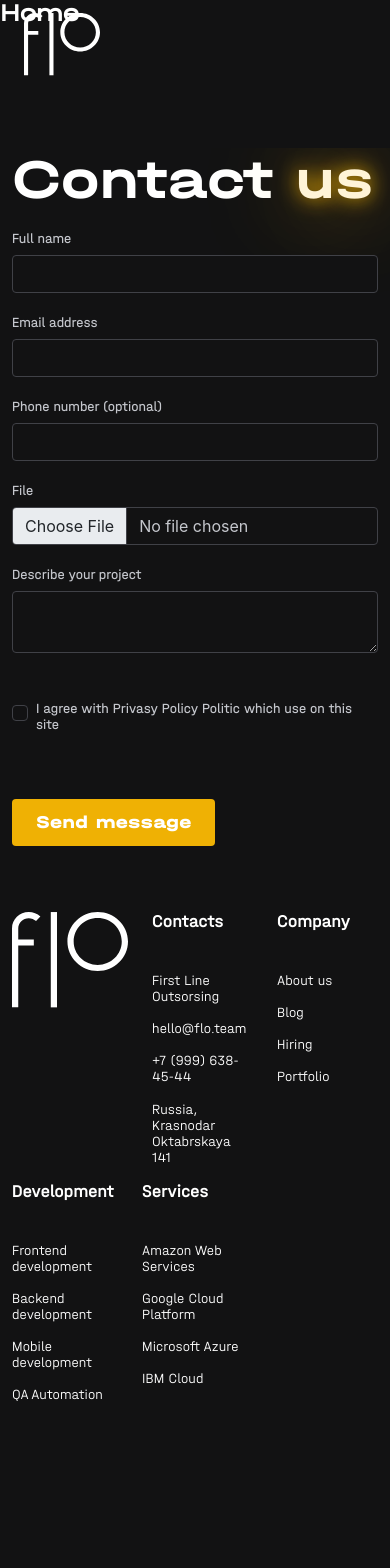
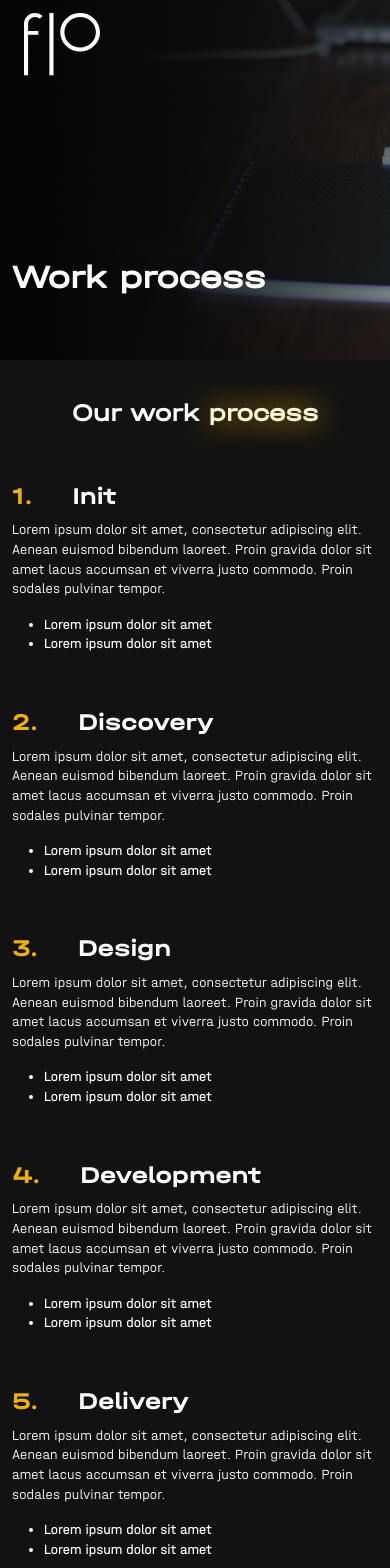
Before and after one commit to first-line-outsourcing/flo.website, a React (Create React App) app: page /process in a window 390 px wide. Shown: the top 1568 px of the page. Before the commit the page ends 1419 px from the top, so only its background shows below. Built offline with nearby package versions, Linux system fonts and the light colour scheme.

Commit message:
Create process page

```diff
--- /dev/null
+++ b/src/components/contactUsBanner/index.js
@@ -0,0 +1,20 @@
+import "./styles.scss"
+
+export default function ContactUsBanner({background}) {
+  return (
+    <div className={background ? `${background} pb-5` : "pb-5"}>
+      <div className="container">
+        <div className="contactUs"/>
+        <div className="business-growth">
+          <div className="row gx-5">
+            <div className="col-md-6">
+              <h2>Are you ready for your business growth?</h2>
+              <p>Let&#39;s move your business forward to the clouds! Tell us about your idea! We will interview you and offer the best solution for reaching the goal.</p>
+              <button className="btn">Contact us</button>
+            </div>
+          </div>
+        </div>
+      </div>
+    </div>
+  )
+}
--- /dev/null
+++ b/src/components/contactUsBanner/styles.scss
@@ -0,0 +1,41 @@
+@import '../variables';
+
+.contactUs {
+  margin-top: -130px;
+  position: relative;
+  margin-bottom: -400px;
+  height: 510px;
+  background: url("../../images/about/arrows_up.svg") no-repeat;
+  background-position: right 85%;
+  background-size: 53%;
+  z-index: 2;
+}
+
+.business-growth {
+  position: relative;
+  z-index: 1;
+  padding: 64px;
+  box-sizing: border-box;
+  background: $color-yellow;
+
+  border-radius: 30px;
+  h2, p {
+    color: $color-white;
+  }
+}
+
+@media (max-width: $Small) {
+  .container {
+    h2 {
+      font-size: 24px;
+    }
+  }
+
+  .contactUs {
+    background-image: none;
+  }
+
+  .btn {
+    width: 100%;
+  }
+}
--- a/src/components/variables.scss
+++ b/src/components/variables.scss
@@ -23,6 +23,7 @@ $text-dark: $color-black;
 //  ---------------------------------------------
 
 $HalvarBreitRg: 'Halvar Breit Rg';
+$HalvarBreitBd: 'Halvar Breit Bd';
 $HalvarBreitXBd: 'Halvar Breit XBd';
 $HalvarMittelLt: 'Halvar Mittel Lt';
 $HalvarMittelRg: 'Halvar Mittel Rg';
--- a/src/components/workProcess/index.js
+++ b/src/components/workProcess/index.js
@@ -1,5 +1,6 @@
 import "./styles.scss"
 import workProcessLine from "../../images/workProcessLine.svg"
+import {Link} from "react-router-dom";
 
 export default function WorkProcess() {
   const processItems = ["Init", "Discovery", "Design", "Development", "Delivery", "Support"];
@@ -24,7 +25,9 @@ export default function WorkProcess() {
           ))}
         </div>
       </div>
-      <button className="button btn btn-accent">Read more</button>
+      <Link to='/process'>
+        <button className="button btn btn-accent">Read more</button>
+      </Link>
     </>
   )
 }
--- a/src/pages/About.js
+++ b/src/pages/About.js
@@ -4,6 +4,7 @@ import andrewZaikin from '../images/about/team/team_zaikin_andrew.jpg';
 import anastasiaZhivaeva from '../images/about/team/team_zhivaeva_anastasia.jpg';
 import victorKolesnikov from '../images/about/team/team_kolesnikov_victor.jpg';
 import anastasiaDziova from '../images/about/team/team_dziova_anastasia.jpg';
+import ContactUsBanner from "../components/contactUsBanner";
 
 export default function About() {
   return <div className="about">
@@ -170,19 +171,6 @@ export default function About() {
         <br/>making cutting-edge tech work for the goals of your company.</p>
       </div>
     </div>
-
-    <div className="bg-white pb-5">
-      <div className="container">
-        <div className="business-growth">
-          <div className="row gx-md-5">
-            <div className="col-md-6">
-              <h2>Are you ready for your business growth? </h2>
-              <p>Let&#39;s move your business forward to the clouds! Tell us about your idea! We will interview you and offer the best solution for reaching the goal.</p>
-              <button className="btn">Contact us</button>
-            </div>
-          </div>
-        </div>
-      </div>
-    </div>
+    <ContactUsBanner background={"bg-white"}/>
   </div>;
 }
--- a/src/pages/About.scss
+++ b/src/pages/About.scss
@@ -184,23 +184,4 @@
             font-size: 18px;
         }
     }
-
-    .business-growth {
-        padding: 40px 20px;
-        box-sizing: border-box;
-        background: $color-yellow;
-        border-radius: 8px;
-        @include m {
-            padding: 64px;
-            border-radius: 30px;
-        }
-        @include l {
-            background: url("../images/about/arrows_up.svg") no-repeat, $color-yellow;
-            background-position: right 85%;
-            background-size: 53%;
-        }
-        h2, p {
-            color: $color-white;
-        }
-    }
 }
--- a/src/pages/Process.js
+++ b/src/pages/Process.js
@@ -1,5 +1,108 @@
 import React from "react";
+import "./Process.scss";
+import ourWorkProcessLine from "../images/ourWorkProcessLine.svg";
+import ContactUsBanner from "../components/contactUsBanner";
+import {useMediaQuery} from "react-responsive";
 
 export default function Process() {
-  return <h2>Home</h2>;
+  const isMobile = useMediaQuery({query: '(max-width: 768px)'});
+  const processItems = [
+    {
+      number: "1.",
+      name: "Init",
+      description: "Lorem ipsum dolor sit amet, consectetur adipiscing elit. Aenean euismod bibendum laoreet. Proin gravida dolor sit amet lacus accumsan et viverra justo commodo. Proin sodales pulvinar tempor. ",
+      arguments: ["Lorem ipsum dolor sit amet", "Lorem ipsum dolor sit amet"],
+    },
+    {
+      number: "2.",
+      name: "Discovery",
+      description: "Lorem ipsum dolor sit amet, consectetur adipiscing elit. Aenean euismod bibendum laoreet. Proin gravida dolor sit amet lacus accumsan et viverra justo commodo. Proin sodales pulvinar tempor. ",
+      arguments: ["Lorem ipsum dolor sit amet", "Lorem ipsum dolor sit amet"],
+    },
+    {
+      number: "3.",
+      name: "Design",
+      description: "Lorem ipsum dolor sit amet, consectetur adipiscing elit. Aenean euismod bibendum laoreet. Proin gravida dolor sit amet lacus accumsan et viverra justo commodo. Proin sodales pulvinar tempor. ",
+      arguments: ["Lorem ipsum dolor sit amet", "Lorem ipsum dolor sit amet"],
+    },
+    {
+      number: "4.",
+      name: "Development",
+      description: "Lorem ipsum dolor sit amet, consectetur adipiscing elit. Aenean euismod bibendum laoreet. Proin gravida dolor sit amet lacus accumsan et viverra justo commodo. Proin sodales pulvinar tempor. ",
+      arguments: ["Lorem ipsum dolor sit amet", "Lorem ipsum dolor sit amet"],
+    },
+    {
+      number: "5.",
+      name: "Delivery",
+      description: "Lorem ipsum dolor sit amet, consectetur adipiscing elit. Aenean euismod bibendum laoreet. Proin gravida dolor sit amet lacus accumsan et viverra justo commodo. Proin sodales pulvinar tempor. ",
+      arguments: ["Lorem ipsum dolor sit amet", "Lorem ipsum dolor sit amet"],
+    },
+    {
+      number: "6.",
+      name: "Support",
+      description: "Lorem ipsum dolor sit amet, consectetur adipiscing elit. Aenean euismod bibendum laoreet. Proin gravida dolor sit amet lacus accumsan et viverra justo commodo. Proin sodales pulvinar tempor. ",
+      arguments: ["Lorem ipsum dolor sit amet", "Lorem ipsum dolor sit amet"],
+    }
+  ];
+  const leftSide = [];
+  const rightSide = [];
+  processItems.filter((item, index) => index % 2 === 0 ? leftSide.push(item) : rightSide.push(item));
+
+  const itemsComponent = (items) => {
+    return items.map(item => (
+    <>
+      <h3 key={item.name}><span>{item.number}</span>{item.name}</h3>
+      <p>{item.description}</p>
+      <ul>
+        {item.arguments.map(argument => (
+          <li>{argument}</li>
+        ))}
+      </ul>
+    </>
+  ))}
+
+  return (
+    <>
+      <div className="heading"
+           style={{
+             backgroundImage: `linear-gradient(90.22deg, rgba(0, 0, 0, 0.8) 0.18%, rgba(0, 0, 0, 0) 99.8%),
+             url(${require("../images/process.jpg")})`,
+             paddingTop: '200px'
+           }}>
+        <div className="container">
+          <div className="row">
+            <div className="col-8">
+              <h1>Work process</h1>
+              <h4 className="undisplayedOnMobile">Lorem ipsum dolor sit amet, consectetur adipiscing elit. Aenean euismod bibendum laoreet. Proin
+                gravida dolor sit amet lacus accumsan et viverra justo commodo. Proin sodales pulvinar tempor. </h4>
+            </div>
+          </div>
+        </div>
+      </div>
+      <div className="container text-center ourWorkProcessHead">
+        <h2>Our work <span className="highlighted">process</span></h2>
+        <p className="undisplayedOnMobile">Lorem ipsum dolor sit amet, consectetur adipiscing elit. Aenean euismod bibendum laoreet. Proin gravida
+          dolor sit amet lacus accumsan et viverra justo commodo. Proin sodales pulvinar tempor.</p>
+      </div>
+      <div className="container ourWorkProcess">
+        {isMobile
+        ? <>{itemsComponent(processItems)}</>
+        : (
+            <div className='row justify-content-center'>
+              <div className="col ourWorkProcessLeftSide">
+                {itemsComponent(leftSide)}
+              </div>
+              <div className="col ourWorkProcessCenterLine">
+                <img src={ourWorkProcessLine} alt=""/>
+              </div>
+              <div className="col ourWorkProcessRightSide">
+                {itemsComponent(rightSide)}
+              </div>
+            </div>
+          )
+        }
+      </div>
+      <ContactUsBanner />
+    </>
+  );
 }
--- /dev/null
+++ b/src/pages/Process.scss
@@ -0,0 +1,95 @@
+@import '../components/variables';
+
+.ourWorkProcessHead {
+  max-width: 650px;
+  margin-top: 80px;
+}
+
+.ourWorkProcess {
+  margin-top: 80px;
+
+  h3 {
+    font-size: 32px;
+    font-family: $HalvarBreitBd;
+    margin-top: 450px;
+  }
+
+  span {
+    margin-right: 40px;
+    color: $accent-color;
+    text-shadow: none;
+  }
+
+  li {
+    font-family: $HalvarMittelRg;
+    color: $color-white;
+    font-size: 18px;
+    line-height: 140%;
+  }
+}
+
+.ourWorkProcessLeftSide {
+  margin-top: -450px;
+  max-width: 384px;
+  text-align: end;
+
+  li {
+    float: right;
+  }
+}
+
+.ourWorkProcessCenterLine {
+  max-width: 350px;
+  text-align: center;
+}
+
+.ourWorkProcessRightSide {
+  margin-top: -120px;
+  max-width: 384px;
+  text-align: start;
+
+  ul {
+    margin-bottom: -60px;
+  }
+}
+
+@media (max-width: $Medium) {
+  .heading {
+    height: 360px;
+  }
+
+  .ourWorkProcessHead {
+    margin-top: 40px;
+  }
+
+  .undisplayedOnMobile {
+    display: none;
+  }
+
+  .container {
+    h1 {
+      font-size: 32px;
+      margin-top: 60px;
+      width: 288px;
+    }
+  }
+
+  .ourWorkProcess {
+    margin-top: 0;
+    padding-bottom: 80px;
+
+    h3 {
+      font-size: 24px;
+      margin-top: 56px;
+    }
+
+    p {
+      font-size: 14px;
+    }
+
+    li {
+      font-size: 14px;
+      line-height: 140%;
+    }
+  }
+}
```
Also changed, not shown: src/images/ourWorkProcessLine.svg (added), src/images/process.jpg (added).
